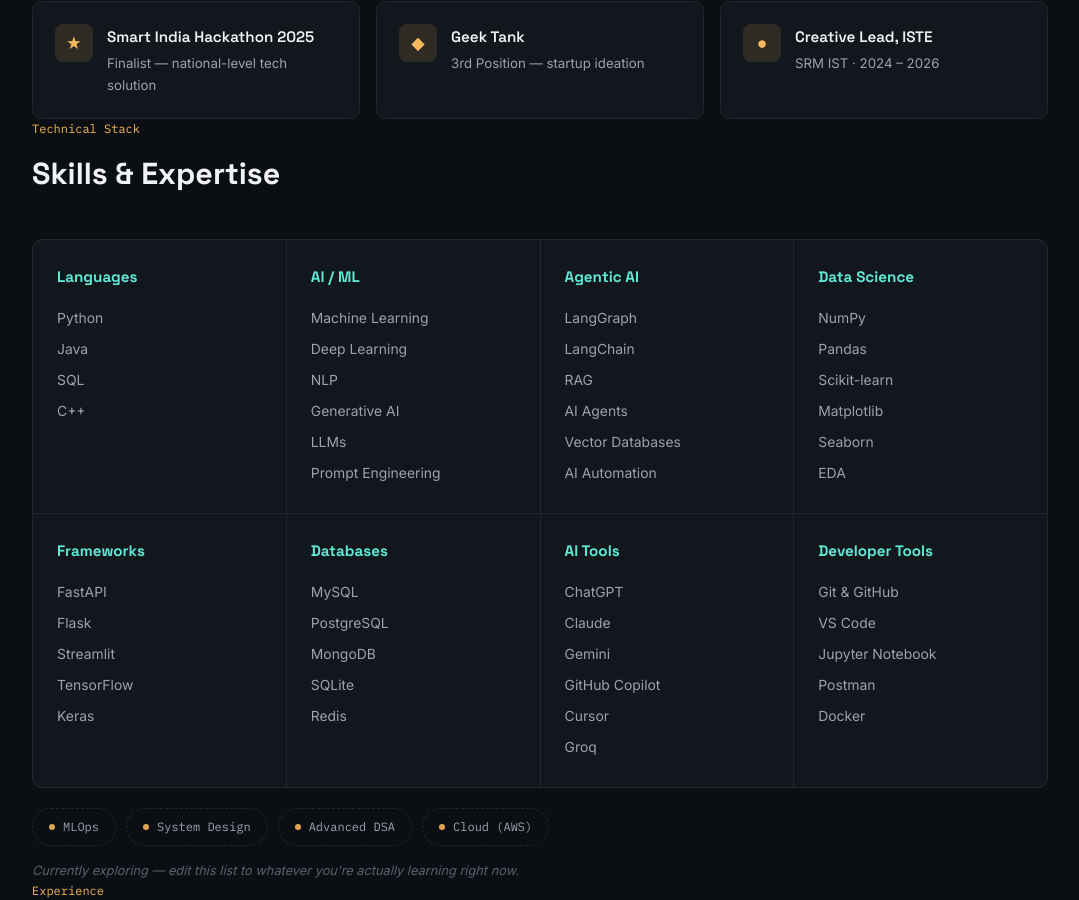
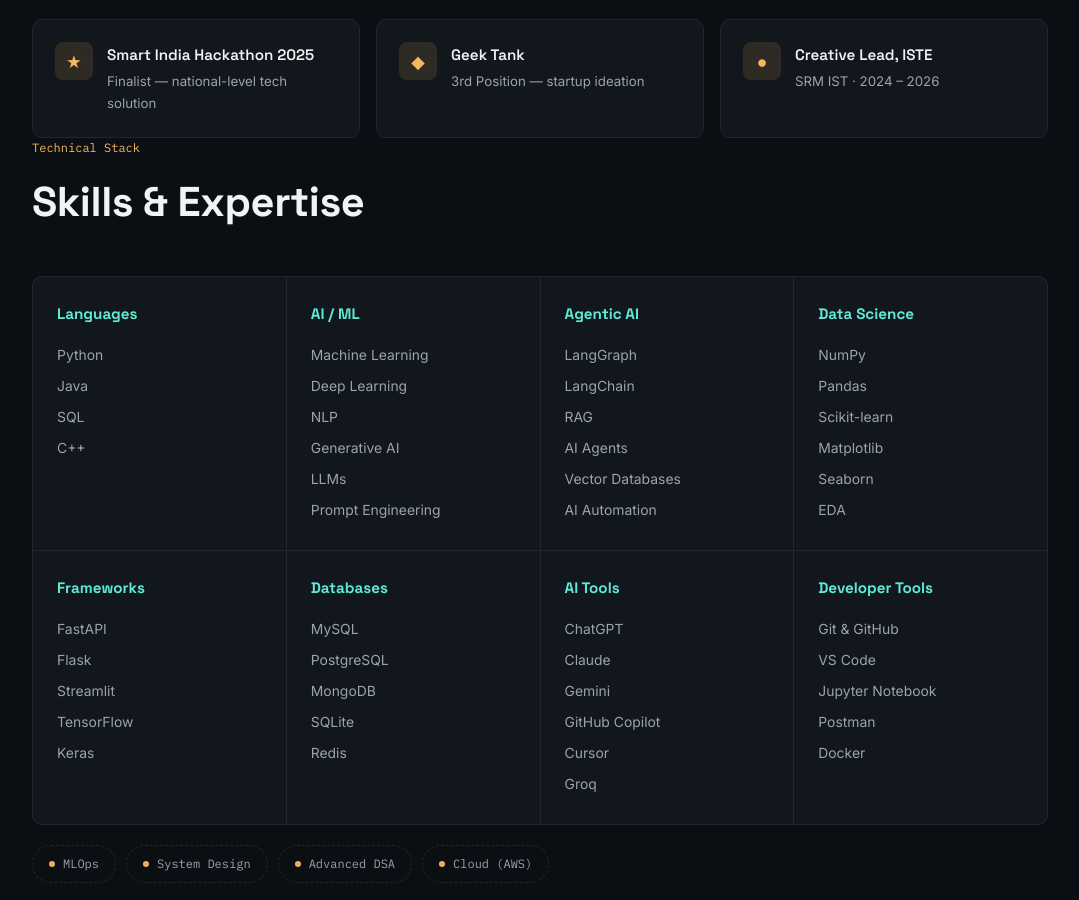
Before and after one commit to Aanya987/Aanya987, a Next.js app: page / in a window 1280 px wide. Shown: the part 1286-2186 px from the top of the page, without its empty margins (100-1179 px from the left). Built offline with nearby package versions, Linux system fonts and the light colour scheme.

Commit message:
Remove cert grid, keep only bigger floating cert marquee, bolder headers

```diff
--- a/app/globals.css
+++ b/app/globals.css
@@ -121,7 +121,7 @@
 /* ============ SECTION SHELL ============ */
 section{padding:80px 0; scroll-margin-top:88px;}
 .sec-tag{font-family:var(--mono); font-size:12px; color:var(--amber); margin-bottom:10px;}
-.sec-title{font-family:var(--head); font-weight:700; font-size:1.9rem; margin-bottom:40px;}
+.sec-title{font-family:var(--head); font-weight:800; font-size:clamp(2rem, 4vw, 2.6rem); margin-bottom:40px; letter-spacing:-0.01em;}
 
 /* ABOUT */
 .about-quote{
@@ -358,3 +358,42 @@
 }
 .proj-preview img{width:100%; height:100%; object-fit:cover;}
 .proj-grid .proj-card:hover .proj-preview{opacity:1;}
+
+/* ============ CERTIFICATE MARQUEE (floating cards, bigger) ============ */
+.marquee{
+  margin:12px 0 20px; overflow:hidden; padding:20px 0;
+  -webkit-mask-image:linear-gradient(90deg, transparent, #000 6%, #000 94%, transparent);
+  mask-image:linear-gradient(90deg, transparent, #000 6%, #000 94%, transparent);
+}
+.marquee-track{
+  display:flex; gap:28px; width:max-content;
+  animation:marqueeScroll 34s linear infinite;
+}
+.marquee:hover .marquee-track{animation-play-state:paused;}
+.marquee-item{
+  width:320px; flex:0 0 auto; text-align:left; background:var(--surface);
+  border:1px solid var(--line); border-radius:14px; overflow:hidden; padding:0;
+  font:inherit; color:inherit; cursor:pointer; appearance:none;
+  transition:transform .3s ease, box-shadow .3s ease, border-color .3s ease;
+  animation:certBob 5s ease-in-out infinite;
+}
+.marquee-item:nth-child(3n){animation-delay:.6s;}
+.marquee-item:nth-child(4n){animation-delay:1.2s;}
+.marquee-item:hover{
+  transform:translateY(-10px) scale(1.03);
+  border-color:var(--accent-dim);
+  box-shadow:0 20px 40px -18px rgba(94,234,212,0.4);
+  animation-play-state:paused;
+}
+.marquee-item img{width:100%; height:220px; object-fit:cover; object-position:top; background:#fff; display:block;}
+.marquee-caption{padding:16px 18px;}
+.marquee-caption h4{font-family:var(--head); font-weight:700; font-size:1.05rem; line-height:1.35;}
+.marquee-caption span{color:var(--ink-dim); font-size:0.85rem; margin-top:4px; display:block;}
+@keyframes marqueeScroll{
+  0%{ transform:translateX(0); }
+  100%{ transform:translateX(-50%); }
+}
+@keyframes certBob{
+  0%,100%{ transform:translateY(0); }
+  50%{ transform:translateY(-6px); }
+}
--- a/components/CertMarquee.jsx
+++ b/components/CertMarquee.jsx
@@ -2,16 +2,25 @@
 
 import { CERTS } from "./Certificates";
 
-export default function CertMarquee() {
+export default function CertMarquee({ onSelect }) {
   const loopItems = [...CERTS, ...CERTS];
 
   return (
-    <div className="marquee" aria-hidden="true">
+    <div className="marquee">
       <div className="marquee-track">
         {loopItems.map((c, i) => (
-          <div className="marquee-item" key={`${c.img}-${i}`}>
-            <img src={c.img} alt="" loading="lazy" />
-          </div>
+          <button
+            className="marquee-item"
+            key={`${c.img}-${i}`}
+            onClick={() => onSelect(c)}
+            aria-label={`View certificate: ${c.title}`}
+          >
+            <img src={c.img} alt={c.title} loading="lazy" />
+            <div className="marquee-caption">
+              <h4>{c.cardTitle}</h4>
+              <span>{c.cardIssuer}</span>
+            </div>
+          </button>
         ))}
       </div>
     </div>
--- a/components/Certificates.jsx
+++ b/components/Certificates.jsx
@@ -1,4 +1,3 @@
-import Image from "next/image";
 import CertMarquee from "./CertMarquee";
 
 export const CERTS = [
@@ -51,25 +50,7 @@
     <section id="certificates" className="wrap reveal">
       <div className="sec-tag">Recognition</div>
       <div className="sec-title">Certificates &amp; Achievements</div>
-      <CertMarquee />
-      <div className="cert-grid">
-        {CERTS.map((c) => (
-          <button
-            className="cert-card"
-            key={c.img}
-            onClick={() => onSelect(c)}
-            aria-label={`View certificate: ${c.title}`}
-          >
-            <div className="cert-thumb">
-              <Image src={c.img} alt={c.title} width={400} height={300} style={{ objectFit: "cover", width: "100%", height: "100%" }} />
-            </div>
-            <div className="cert-body">
-              <h4>{c.cardTitle}</h4>
-              <div className="issuer">{c.cardIssuer}</div>
-            </div>
-          </button>
-        ))}
-      </div>
+      <CertMarquee onSelect={onSelect} />
     </section>
   );
 }
```
